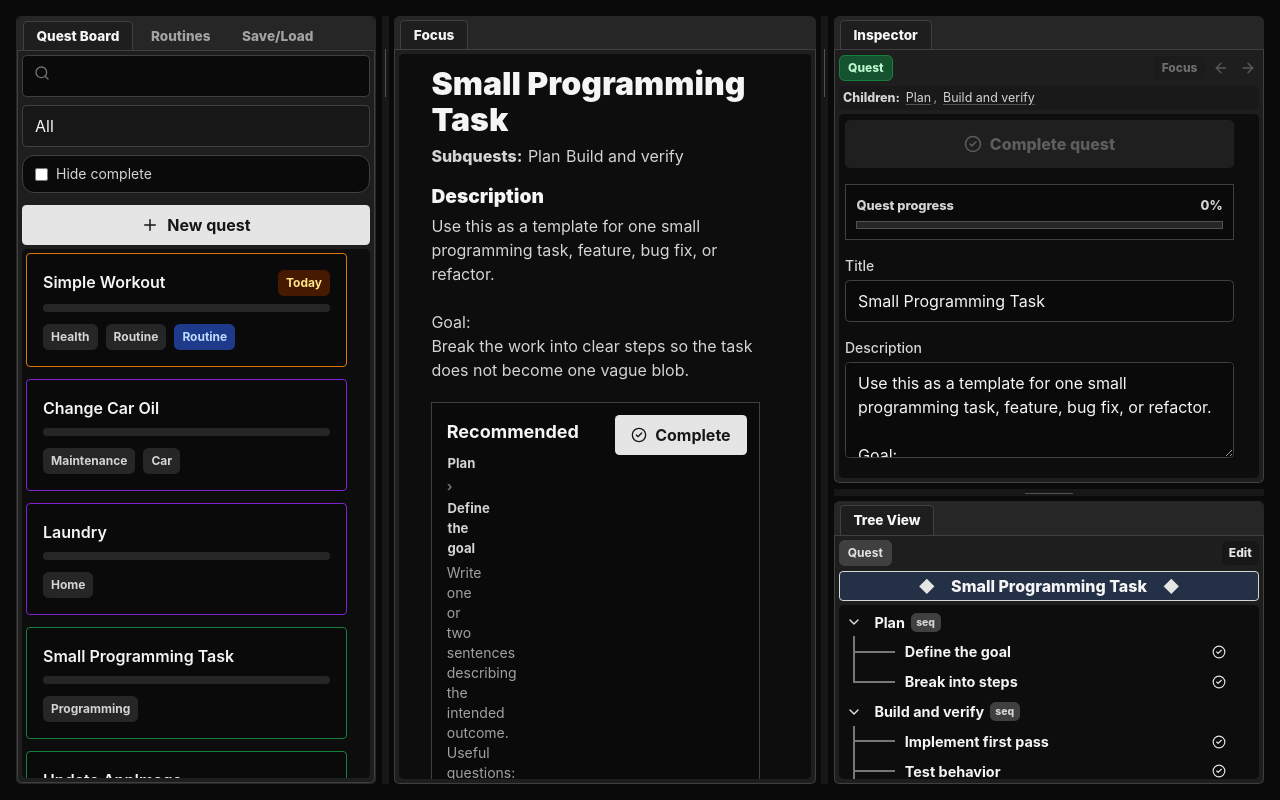
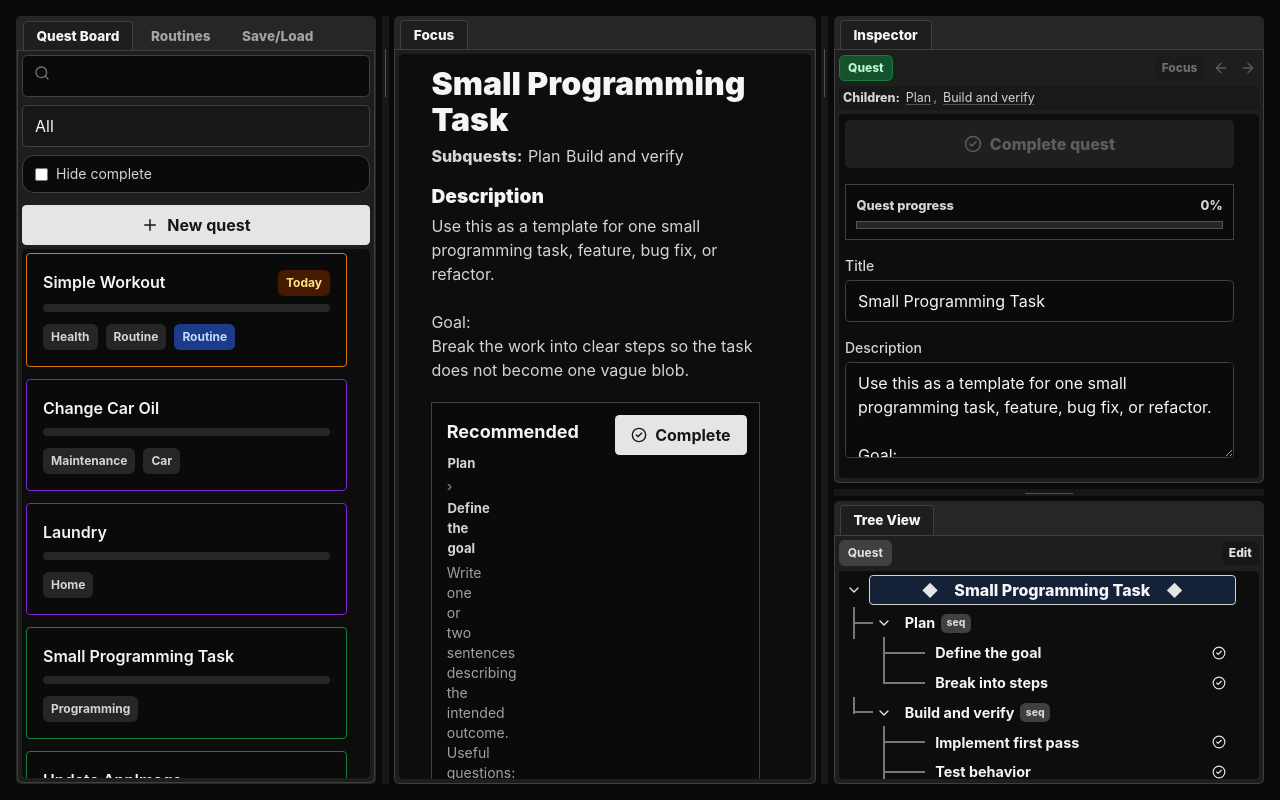
Before and after one commit to DinoDavinci/dinos-certified-audhd-planner, a React (Vite) app: page / in a window 1280 px wide. Built offline with nearby package versions, Linux system fonts and the light colour scheme.

Commit message:
Add visual root node to tree view

```diff
--- a/src/App.jsx
+++ b/src/App.jsx
@@ -2128,12 +2128,12 @@ function DarkStyles() {
         background: rgba(59, 130, 246, 0.18);
       }
       .tree-root-row {
-        margin-bottom: 0.5rem;
+        margin-bottom: 0;
         font-weight: 800;
         justify-content: center;
       }
-      .tree-scene-header .tree-root-row {
-        margin-bottom: 0;
+      .tree-root-node-wrap > .tree-children-group {
+        margin-top: 0.15rem;
       }
       .tree-root-content {
         display: flex;
--- a/src/components/tree-view/TreeViewTab.jsx
+++ b/src/components/tree-view/TreeViewTab.jsx
@@ -84,30 +84,21 @@ export default function TreeViewTab({
             </button>
           </div>
         </div>
-
-        {treeContext.type === "routine" && (
-          <TreeRootRow
-            title={treeContext.routine.title}
-            kind="routine"
-            selected={selection.type === "routine" && selection.id === treeContext.routine.id}
-            onSelect={() => !treeEditMode && setSelection({ type: "routine", id: treeContext.routine.id })}
-          />
-        )}
-
-        {(treeContext.type === "quest" || treeContext.type === "focus") && treeContext.quest && (
-          <TreeRootRow
-            title={treeContext.quest.title}
-            kind={`root-${treeContext.type === "focus" ? questTypeClass(treeContext.quest) : questTypeClass(treeContext.quest)}`}
-            selected={selection.type === "quest" && selection.id === treeContext.quest.id}
-            onSelect={() => !treeEditMode && setSelection({ type: "quest", id: treeContext.quest.id })}
-          />
-        )}
       </div>
 
       <div className="scene-contents-panel tree-contents-panel">
         <div className="scene-contents-margin tree-contents-margin">
           <div className="tree-scene-content">
             {treeContext.type === "routine" && (
+              <TreeRootNode
+                id={treeContext.routine.questTemplate?.rootTask?.id || `routine-root-${treeContext.routine.id}`}
+                title={treeContext.routine.title}
+                kind="routine"
+                selected={selection.type === "routine" && selection.id === treeContext.routine.id}
+                expanded={expanded}
+                setExpanded={setExpanded}
+                onSelect={() => !treeEditMode && setSelection({ type: "routine", id: treeContext.routine.id })}
+              >
                 <QuestTree
                   tasks={treeContext.routine.questTemplate?.rootTask?.children || []}
                   expanded={expanded}
@@ -118,14 +109,25 @@ export default function TreeViewTab({
                   onMoveUp={(task) => moveRoutineTask(treeContext.routine.id, task.id, -1)}
                   onMoveDown={(task) => moveRoutineTask(treeContext.routine.id, task.id, 1)}
                   onToggleComplete={() => {}}
+                  depth={1}
                   treeEditMode={effectiveTreeEditMode}
                   selection={selection}
                   treeContext={treeContext}
                   template
                 />
+              </TreeRootNode>
             )}
 
             {(treeContext.type === "quest" || treeContext.type === "focus") && treeContext.quest && (
+              <TreeRootNode
+                id={treeContext.quest.rootTask?.id || `quest-root-${treeContext.quest.id}`}
+                title={treeContext.quest.title}
+                kind={`root-${treeContext.type === "focus" ? questTypeClass(treeContext.quest) : questTypeClass(treeContext.quest)}`}
+                selected={selection.type === "quest" && selection.id === treeContext.quest.id}
+                expanded={expanded}
+                setExpanded={setExpanded}
+                onSelect={() => !treeEditMode && setSelection({ type: "quest", id: treeContext.quest.id })}
+              >
                 <QuestTree
                   tasks={treeContext.quest.rootTask?.children || []}
                   expanded={expanded}
@@ -136,10 +138,12 @@ export default function TreeViewTab({
                   onMoveUp={(task) => moveQuestTask(treeContext.quest.id, task.id, -1)}
                   onMoveDown={(task) => moveQuestTask(treeContext.quest.id, task.id, 1)}
                   onToggleComplete={(task) => toggleTask(treeContext.quest.id, task.id)}
+                  depth={1}
                   treeEditMode={effectiveTreeEditMode}
                   selection={selection}
                   treeContext={treeContext}
                 />
+              </TreeRootNode>
             )}
 
             {treeContext.type === "empty" && (
@@ -152,16 +156,40 @@ export default function TreeViewTab({
   );
 }
 
-function TreeRootRow({ title, kind, selected, onSelect }) {
+function TreeRootNode({ id, title, kind, selected, expanded, setExpanded, onSelect, children }) {
+  const open = expanded[id] ?? true;
   const className = ["tree-row", "tree-root-row", selected ? "tree-row-selected" : "", `tree-root-${kind}`].join(" ");
 
   return (
+    <div className="tree-node-wrap tree-root-node-wrap">
+      <div className="tree-row-wrap tree-node-root tree-row-branch">
+        <div className="tree-disclosure-gutter">
+          <button
+            className="tree-disclosure"
+            onClick={(event) => {
+              event.stopPropagation();
+              setExpanded({ ...expanded, [id]: !open });
+            }}
+            title={open ? "Collapse root" : "Expand root"}
+          >
+            {open ? <ChevronDown size={16} /> : <ChevronRight size={16} />}
+          </button>
+        </div>
+
         <div className={className} onClick={onSelect}>
           <div className="tree-root-content">
             <div className="tree-root-icon">◆</div>
             <div className="tree-root-title">{title || "Untitled"}</div>
             <div className="tree-root-icon">◆</div>
           </div>
+        </div>
+      </div>
+
+      {open && (
+        <div className="tree-children-group">
+          {children}
+        </div>
+      )}
     </div>
   );
 }
```
Lines whose indentation alone changed are shown as unchanged.
